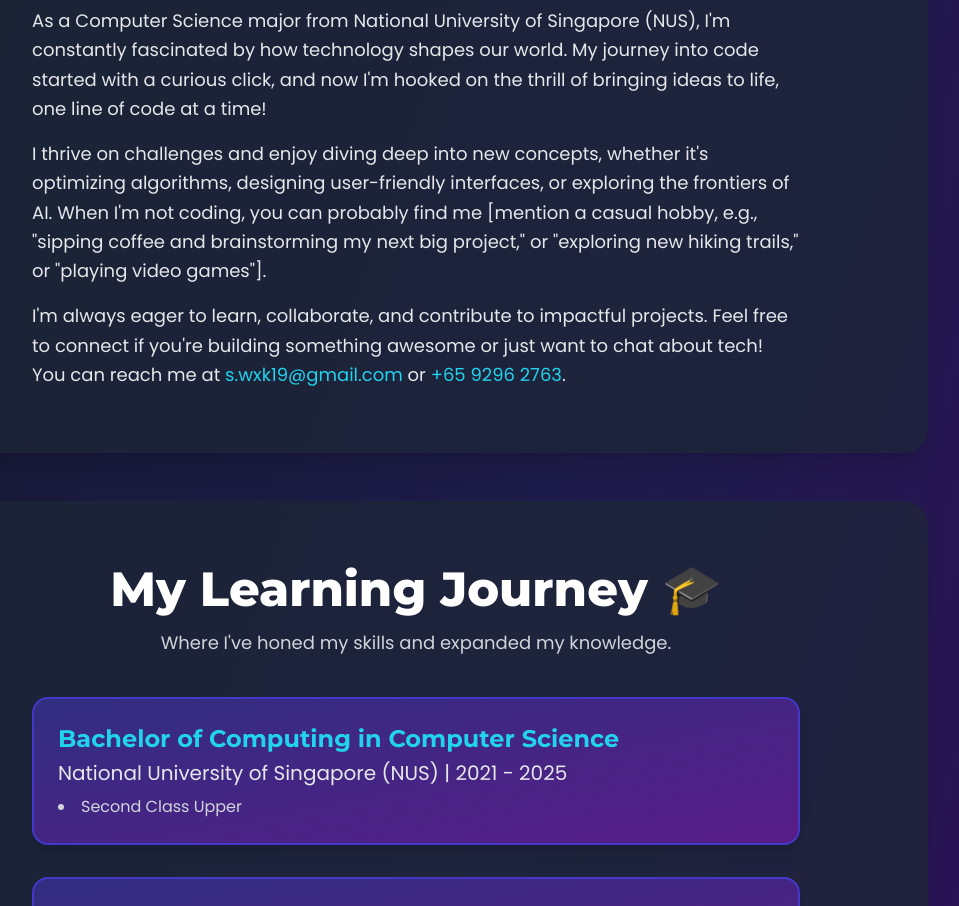
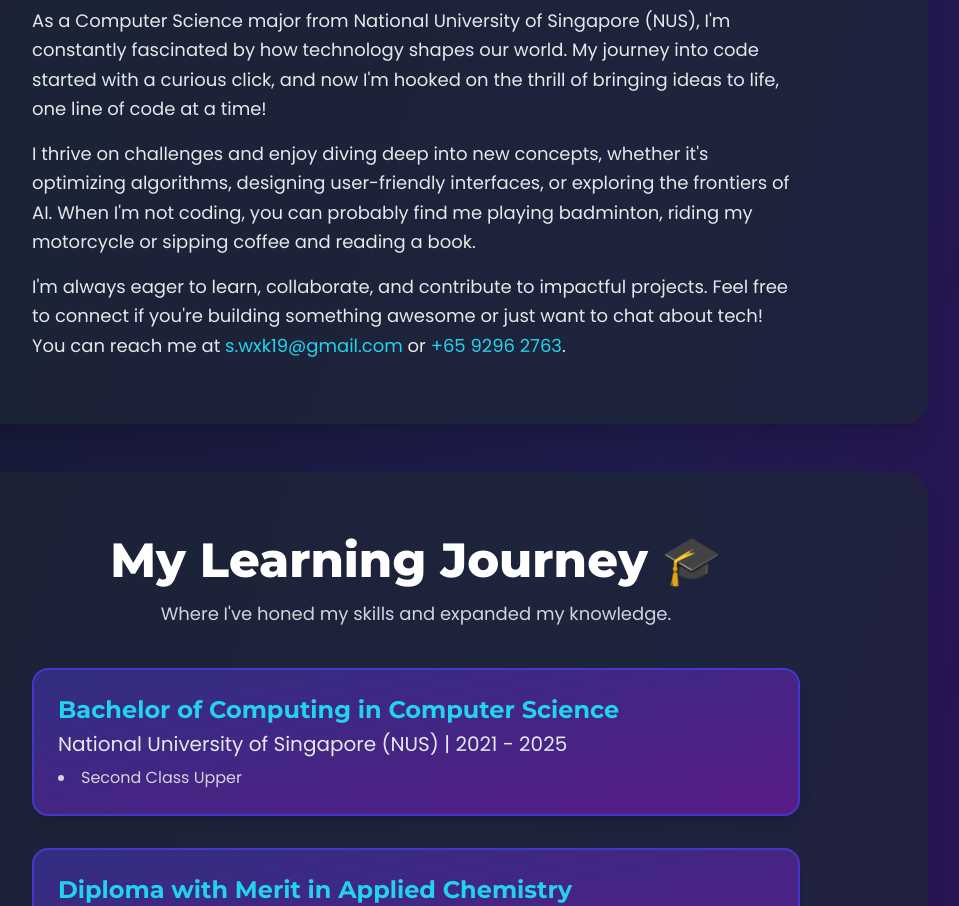
Before and after one commit to swxk19/portfolio_site, a React (Create React App) app: page / in a window 1280 px wide. Shown: the part 840-1746 px from the top of the page, without its empty margins (224-1183 px from the left). Built offline with nearby package versions, Linux system fonts and the light colour scheme.

Commit message:
Update bio

```diff
--- a/src/components/interactive/InteractiveAbout.jsx
+++ b/src/components/interactive/InteractiveAbout.jsx
@@ -13,7 +13,7 @@
           As a Computer Science major from {institution}, I'm constantly fascinated by how technology shapes our world. My journey into code started with a curious click, and now I'm hooked on the thrill of bringing ideas to life, one line of code at a time!
         </p>
         <p className="mb-4">
-          I thrive on challenges and enjoy diving deep into new concepts, whether it's optimizing algorithms, designing user-friendly interfaces, or exploring the frontiers of AI. When I'm not coding, you can probably find me [mention a casual hobby, e.g., "sipping coffee and brainstorming my next big project," or "exploring new hiking trails," or "playing video games"].
+          I thrive on challenges and enjoy diving deep into new concepts, whether it's optimizing algorithms, designing user-friendly interfaces, or exploring the frontiers of AI. When I'm not coding, you can probably find me playing badminton, riding my motorcycle or sipping coffee and reading a book.
         </p>
         <p>
           I'm always eager to learn, collaborate, and contribute to impactful projects. Feel free to connect if you're building something awesome or just want to chat about tech! You can reach me at <a href={`mailto:${email}`} className="text-cyan-400 hover:underline">{email}</a> or <a href={`tel:${phone}`} className="text-cyan-400 hover:underline">{phone}</a>.
```
